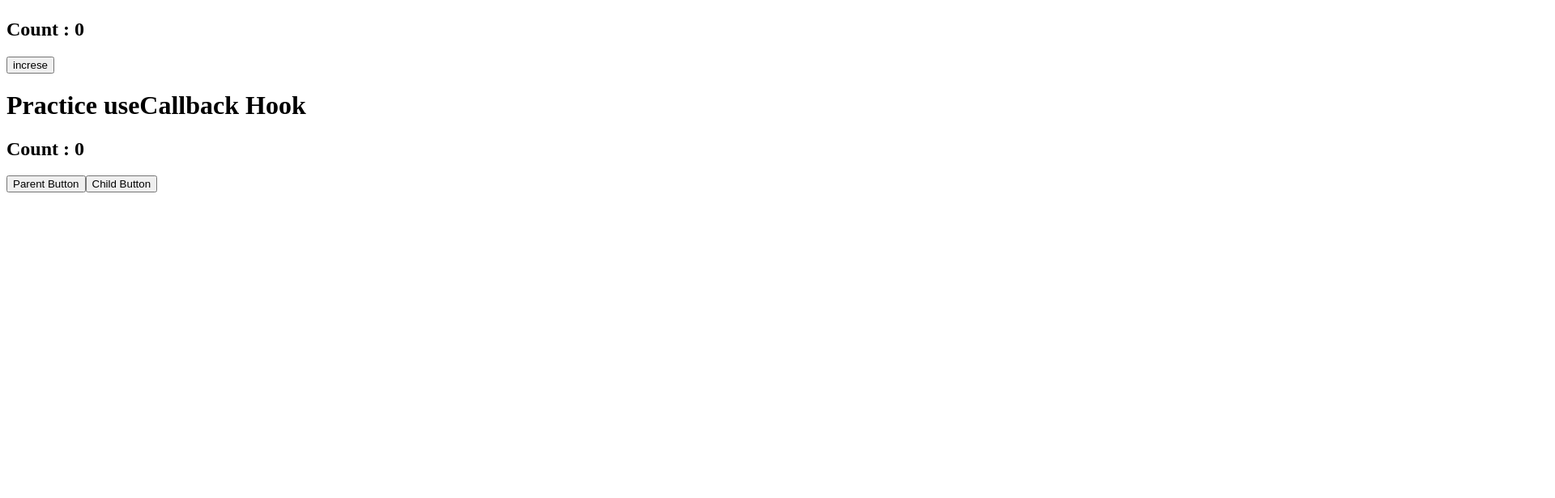
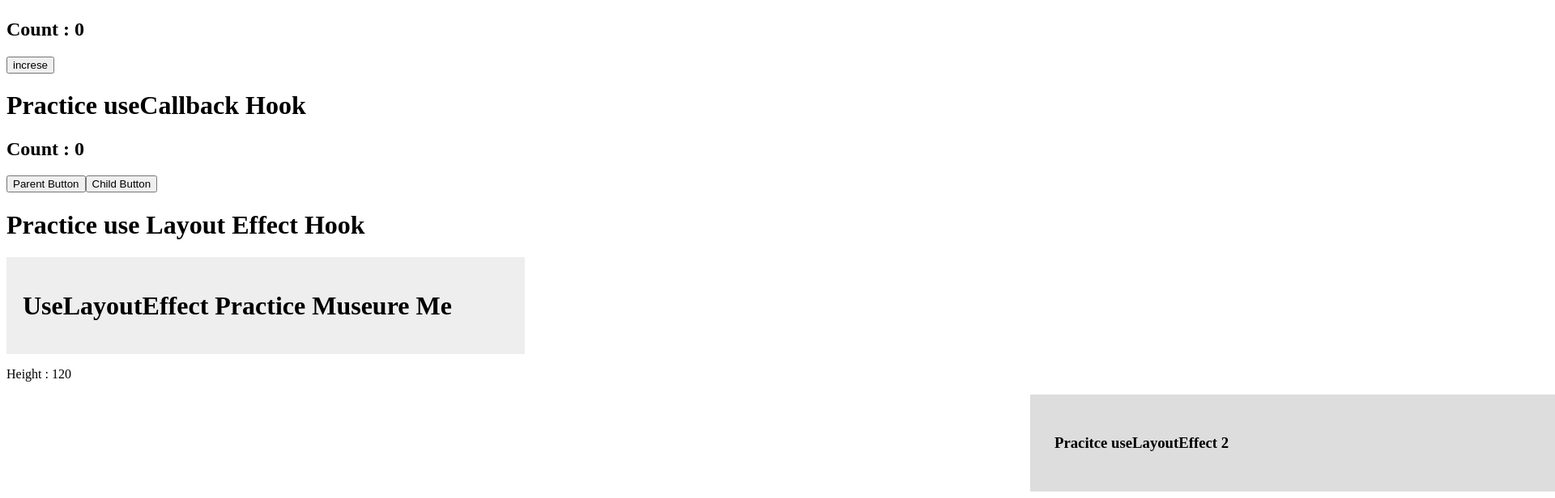
Before and after one commit to aadilne/full-stack-practice, a React (Vite) app in the folder ReactJS/ReactJSPractice/: page / in a window 1280 px wide. Shown: the part 4739-5355 px from the top of the page at 81% size, 1920 px wide, since content can reach past the window. Before the commit the page ends 4985 px from the top, so only its background shows below. Built offline with nearby package versions, Linux system fonts and the light colour scheme.

Commit message:
Practice useLayoutEffect in Reactjs and more practice useLayoutEffect

```diff
--- a/ReactJS/ReactJSPractice/src/App.jsx
+++ b/ReactJS/ReactJSPractice/src/App.jsx
@@ -30,7 +30,9 @@ import UseMemoHook from './component/UseMemoHook'
 import UseMemoPractice from './component/UseMemoPractice'
 import UseCallbackHook from './component/UseCallbackHook'
 import UseCallbackParent from './component/UseCallbackParent'
-
+import UseLayoutEffect from './component/UseLayoutEffect'
+import UseLayoutEffectPractice from './component/UseLayoutEffectPractice'
+import UseLayoutEffectPractice2 from './component/UseLayoutEffectPractice2'
 
 
 
@@ -119,6 +121,9 @@ function App() {
     <UseCallbackHook/>
     <UseCallbackParent />
 
+    <UseLayoutEffect />
+    <UseLayoutEffectPractice/>
+    < UseLayoutEffectPractice2/>
 
     </>
   )
--- /dev/null
+++ b/ReactJS/ReactJSPractice/src/component/UseLayoutEffect.jsx
@@ -0,0 +1,23 @@
+
+import { useEffect , useLayoutEffect } from "react"
+function  UseLayoutEffect(){
+
+    useEffect(() => {
+        console.log(" useEffect Message");
+    },[])
+
+
+    useLayoutEffect(() =>{
+        console.log(" useLayoutEffect Message");
+    },[])
+
+
+
+    return (
+        <>
+        <h1> Practice use Layout Effect Hook</h1>
+        </>
+    )
+}
+
+export default   UseLayoutEffect
--- /dev/null
+++ b/ReactJS/ReactJSPractice/src/component/UseLayoutEffectPractice.jsx
@@ -0,0 +1,24 @@
+
+import { useState , useLayoutEffect , useRef } from "react";
+
+function  UseLayoutEffectPractice(){
+    const boxRef = useRef(null)
+    const [height , setHeight] = useState(0);
+
+    useLayoutEffect(() =>{
+        setHeight(boxRef.current.clientHeight)
+    },[])
+
+    return (
+    <div>
+        <div ref={boxRef} style={{width:"600px" , padding:"20px" , background:"#eee"}}>
+            <h1>UseLayoutEffect Practice Museure Me</h1>
+        </div>
+
+        <p>Height : {height}</p>
+    </div>
+
+    )
+}
+
+export default UseLayoutEffectPractice
--- /dev/null
+++ b/ReactJS/ReactJSPractice/src/component/UseLayoutEffectPractice2.jsx
@@ -0,0 +1,25 @@
+import { useState , useLayoutEffect , useRef } from "react";
+
+function UseLayoutEffectPractice2(){
+    const refBox = useRef(null)
+
+    useLayoutEffect(() =>{
+        const el = refBox.current
+
+        const width = el.offsetWidth
+
+        el.style.transform =`translateX(${width}px)`
+
+    },[])
+
+
+    return (
+        <div ref={refBox}
+        style={{padding:"30px" , background:"#ddd", transition:"6s"}}>
+            <h3>Pracitce useLayoutEffect 2</h3>
+
+        </div>
+    )
+}
+
+export default UseLayoutEffectPractice2
```
